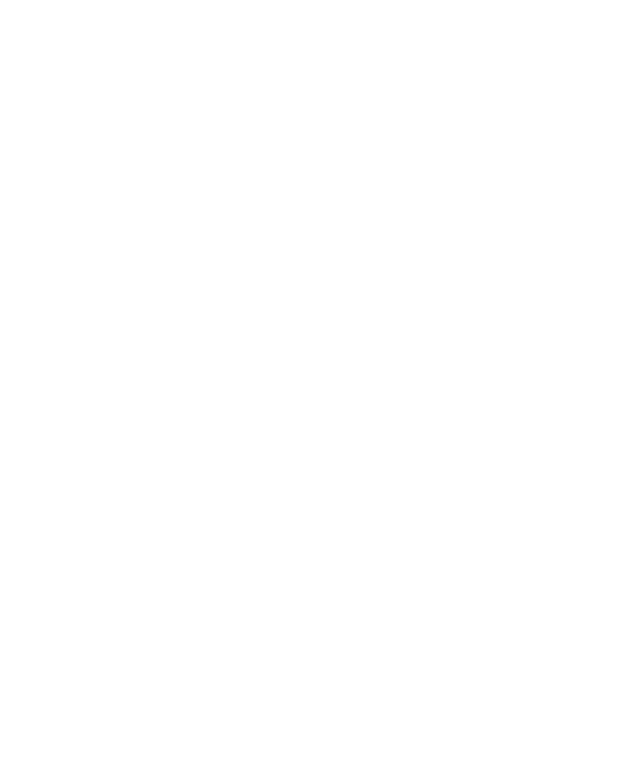
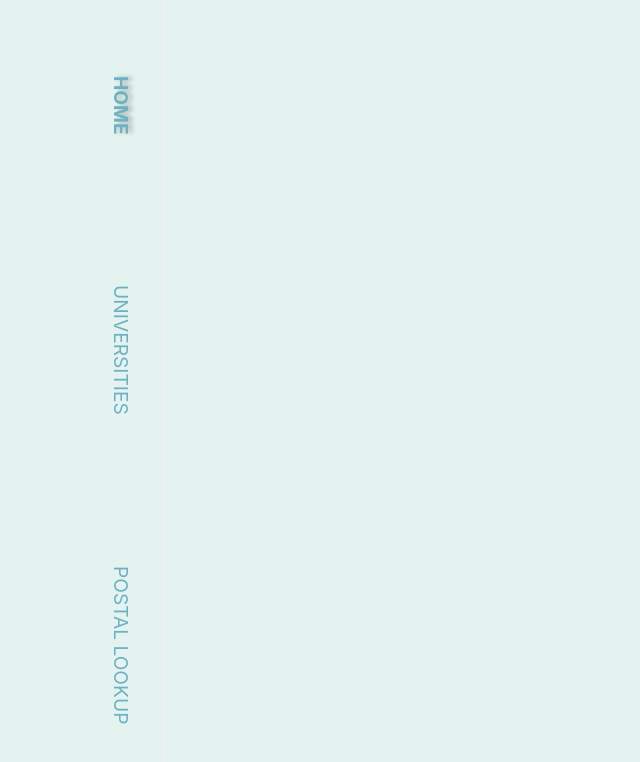
Before and after one commit to LiangT721/taylor_launchpad-react-code-challenge, a React (Create React App) app: page / in a window 1280 px wide. Shown: the top 762 px of the page, without its empty margins (0-640 px from the left). Built offline with nearby package versions, Linux system fonts and the light colour scheme.

Commit message:
Create navigation bar

```diff
--- a/public/index.html
+++ b/public/index.html
@@ -9,6 +9,7 @@
       name="description"
       content="Web site created using create-react-app"
     />
+    <link href="https://cdn.jsdelivr.net/npm/bootstrap@5.1.3/dist/css/bootstrap.min.css" rel="stylesheet" integrity="sha384-1BmE4kWBq78iYhFldvKuhfTAU6auU8tT94WrHftjDbrCEXSU1oBoqyl2QvZ6jIW3" crossorigin="anonymous">
     <link rel="apple-touch-icon" href="%PUBLIC_URL%/logo192.png" />
     <!--
       manifest.json provides metadata used when your web app is installed on a
--- a/src/App.css
+++ /dev/null
@@ -1,38 +0,0 @@
-.App {
-  text-align: center;
-}
-
-.App-logo {
-  height: 40vmin;
-  pointer-events: none;
-}
-
-@media (prefers-reduced-motion: no-preference) {
-  .App-logo {
-    animation: App-logo-spin infinite 20s linear;
-  }
-}
-
-.App-header {
-  background-color: #282c34;
-  min-height: 100vh;
-  display: flex;
-  flex-direction: column;
-  align-items: center;
-  justify-content: center;
-  font-size: calc(10px + 2vmin);
-  color: white;
-}
-
-.App-link {
-  color: #61dafb;
-}
-
-@keyframes App-logo-spin {
-  from {
-    transform: rotate(0deg);
-  }
-  to {
-    transform: rotate(360deg);
-  }
-}
--- a/src/App.js
+++ b/src/App.js
@@ -1,9 +1,16 @@
-import './App.css';
+import "./App.scss";
+
+import Nav from "./components/nav/nav.component";
 
 function App() {
   return (
-    <div className="App">
-    </div>
+      <div className="app container conntainer-xxl">
+        <div className="row">
+          <Nav />
+          <div className="pages col-11">
+          </div>
+        </div>
+      </div>
   );
 }
 
--- /dev/null
+++ b/src/App.scss
@@ -0,0 +1,3 @@
+.app{
+  position: relative;
+}
--- /dev/null
+++ b/src/components/nav/nav.component.jsx
@@ -0,0 +1,42 @@
+import React from "react";
+import { NavLink } from "react-router-dom";
+
+import "./nav.style.scss";
+
+const Nav = () => {
+  const nav = [
+    {
+      to: "/",
+      name: "home",
+    },
+    {
+      to: "/universities",
+      name: "universities",
+    },
+    {
+      to: "/postal",
+      name: "postal lookup",
+    },
+  ];
+  return (
+    <div className="nav col-1">
+      {nav.map((el) => (
+        <NavLink
+          key={el.to}
+          className="link"
+          to={el.to}
+          style={({ isActive }) => {
+            return {
+              fontWeight: isActive? "bolder":"",
+              textShadow: isActive? "0px -4px 4px rgba(0, 0, 0, 0.25)":"",
+            };
+          }}
+        >
+          {el.name}
+        </NavLink>
+      ))}
+    </div>
+  );
+};
+
+export default Nav;
--- /dev/null
+++ b/src/components/nav/nav.style.scss
@@ -0,0 +1,23 @@
+.nav{
+    font-size: 1.5rem;
+    border-right: 2px solid rgb(240, 240, 240);
+    height: 100vh;
+    position: sticky;
+    top: 0;
+}
+.link{
+    text-decoration: none;
+    margin-right: 1rem;
+    display: block;
+    writing-mode: vertical-rl;
+    width: 100%;
+    text-align: center;
+    font-size: 1.2rem;
+    text-transform: uppercase;
+    transition: all 0.2s ease-in-out;
+    color: #6cb2c4;
+    &:hover{
+        color: #528b99;
+
+    }
+}
--- a/src/index.js
+++ b/src/index.js
@@ -1,11 +1,19 @@
-import React from 'react';
-import ReactDOM from 'react-dom';
-import './index.css';
-import App from './App';
+import React from "react";
+import ReactDOM from "react-dom";
+import "./index.scss";
+import App from "./App";
+
+import { BrowserRouter } from "react-router-dom";
+import { store } from "./redux/store";
+import { Provider } from "react-redux";
 
 ReactDOM.render(
   <React.StrictMode>
-    <App />
+    <Provider store={store}>
+      <BrowserRouter>
+        <App />
+      </BrowserRouter>
+    </Provider>
   </React.StrictMode>,
-  document.getElementById('root')
+  document.getElementById("root")
 );
--- a/src/index.css
+++ b/src/index.scss
@@ -5,6 +5,7 @@
     sans-serif;
   -webkit-font-smoothing: antialiased;
   -moz-osx-font-smoothing: grayscale;
+  background-color: #E4F3EF;
 }
 
 code {
--- /dev/null
+++ b/src/redux/store.js
@@ -0,0 +1,8 @@
+import { configureStore } from "@reduxjs/toolkit";
+
+
+export const store = configureStore({
+    reducer:{
+
+    }
+})
```
